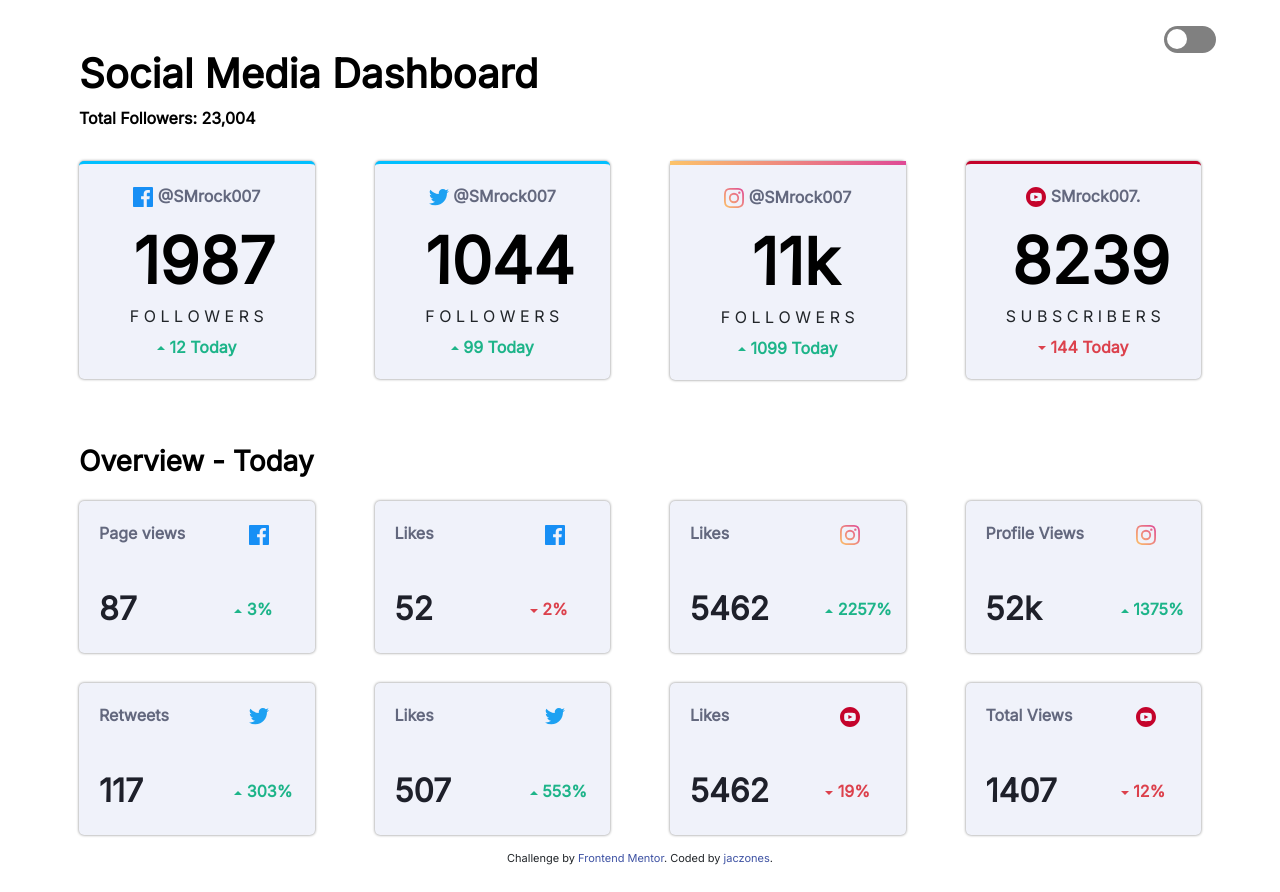
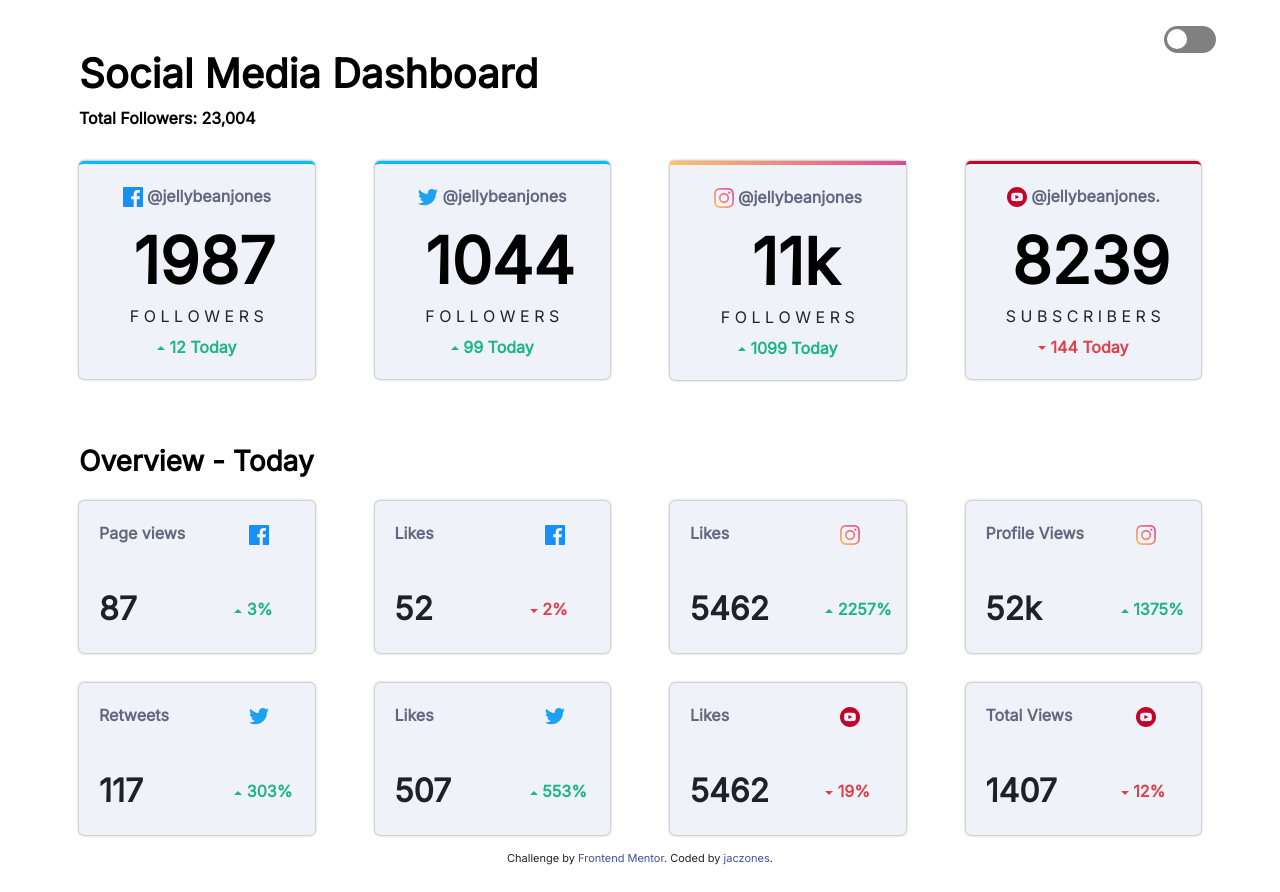
Before and after one commit to jaczones/social_dash, a plain HTML site: page index.html in a window 1280 px wide. Drawn offline with nearby package versions, Linux system fonts and the light colour scheme.

Commit message:
updated html

```diff
--- a/index.html
+++ b/index.html
@@ -36,7 +36,7 @@
       <div class="row">
         <div class="col-lg-3 col-md-6 col-sm-12">
           <div class="min-box1 a">
-            <img src="images/icon-facebook.svg" alt=""> <span> @SMrock007</span>
+            <img src="images/icon-facebook.svg" alt=""> <span> @jellybeanjones</span>
             <h1 class="min-box1-h1">1987</h1>
             <h6>F O L L O W E R S</h6>
             <img src="images/icon-up.svg" alt=""> <span class="min-span-g">12 Today</span>
@@ -45,7 +45,7 @@
 
         <div class="col-lg-3 col-md-6 col-sm-12">
           <div class="min-box1 a">
-            <img src="images/icon-twitter.svg" alt=""> <span> @SMrock007</span>
+            <img src="images/icon-twitter.svg" alt=""> <span> @jellybeanjones</span>
             <h1 class="min-box1-h1">1044</h1>
             <h6>F O L L O W E R S</h6>
             <img src="images/icon-up.svg" alt=""> <span class="min-span-g">99 Today</span>
@@ -54,16 +54,15 @@
 
         <div class="col-lg-3 col-md-6 col-sm-12">
           <div class="min-box1 b">
-            <img src="images/icon-instagram.svg" alt=""> <span> @SMrock007</span>
+            <img src="images/icon-instagram.svg" alt=""> <span> @jellybeanjones</span>
             <h1 class="min-box1-h1">11k</h1>
             <h6>F O L L O W E R S</h6>
             <img src="images/icon-up.svg" alt=""> <span class="min-span-g">1099 Today</span>
           </div>
         </div>
-
         <div class="col-lg-3 col-md-6 col-sm-12">
           <div class="min-box1 c">
-            <img src="images/icon-youtube.svg" alt=""> <span> SMrock007.</span>
+            <img src="images/icon-youtube.svg" alt=""> <span> @jellybeanjones.</span>
             <h1 class="min-box1-h1">8239</h1>
             <h6>S U B S C R I B E R S</h6>
             <img src="images/icon-down.svg" alt=""> <span class="min-span-r">144 Today</span>
```
